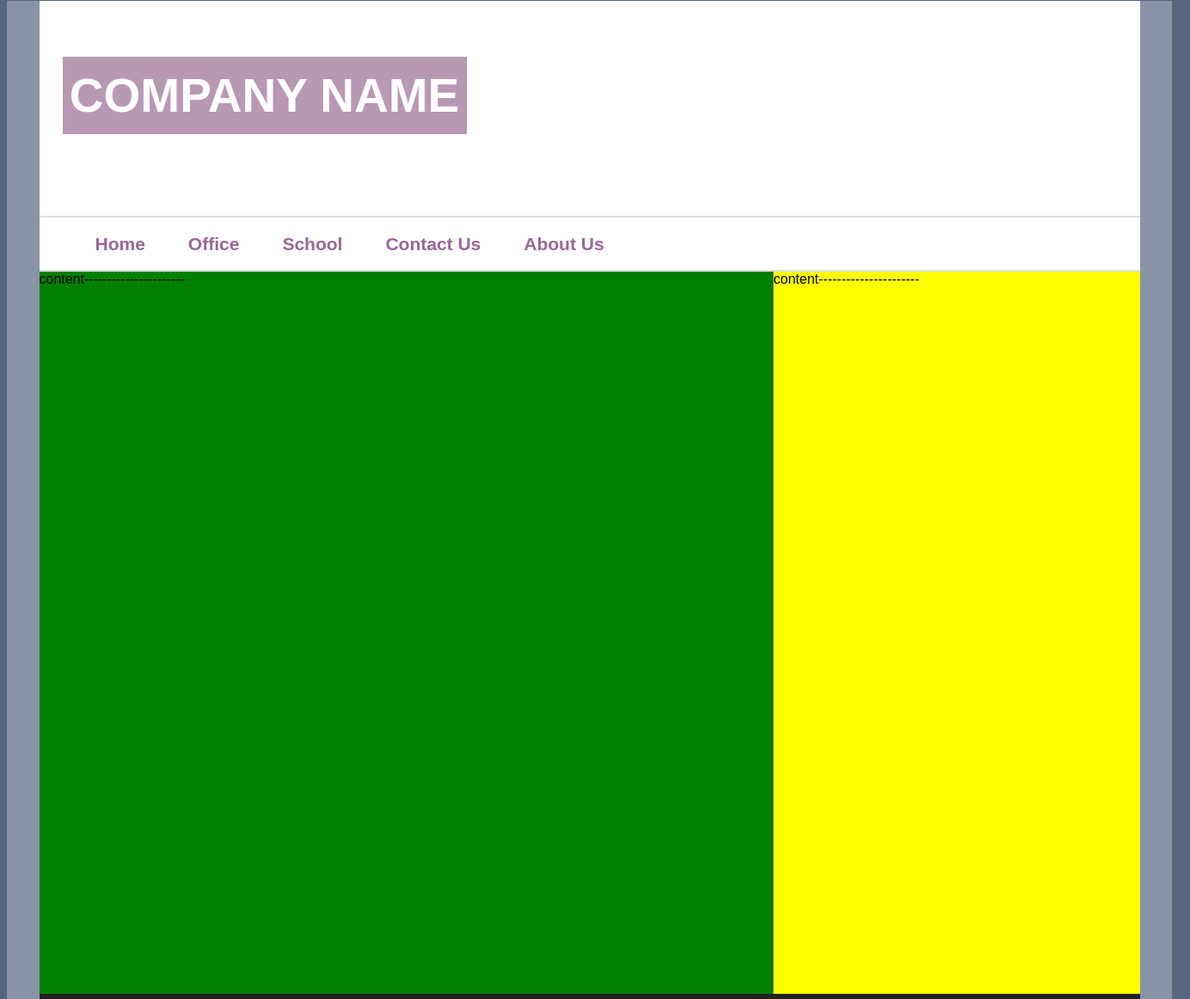
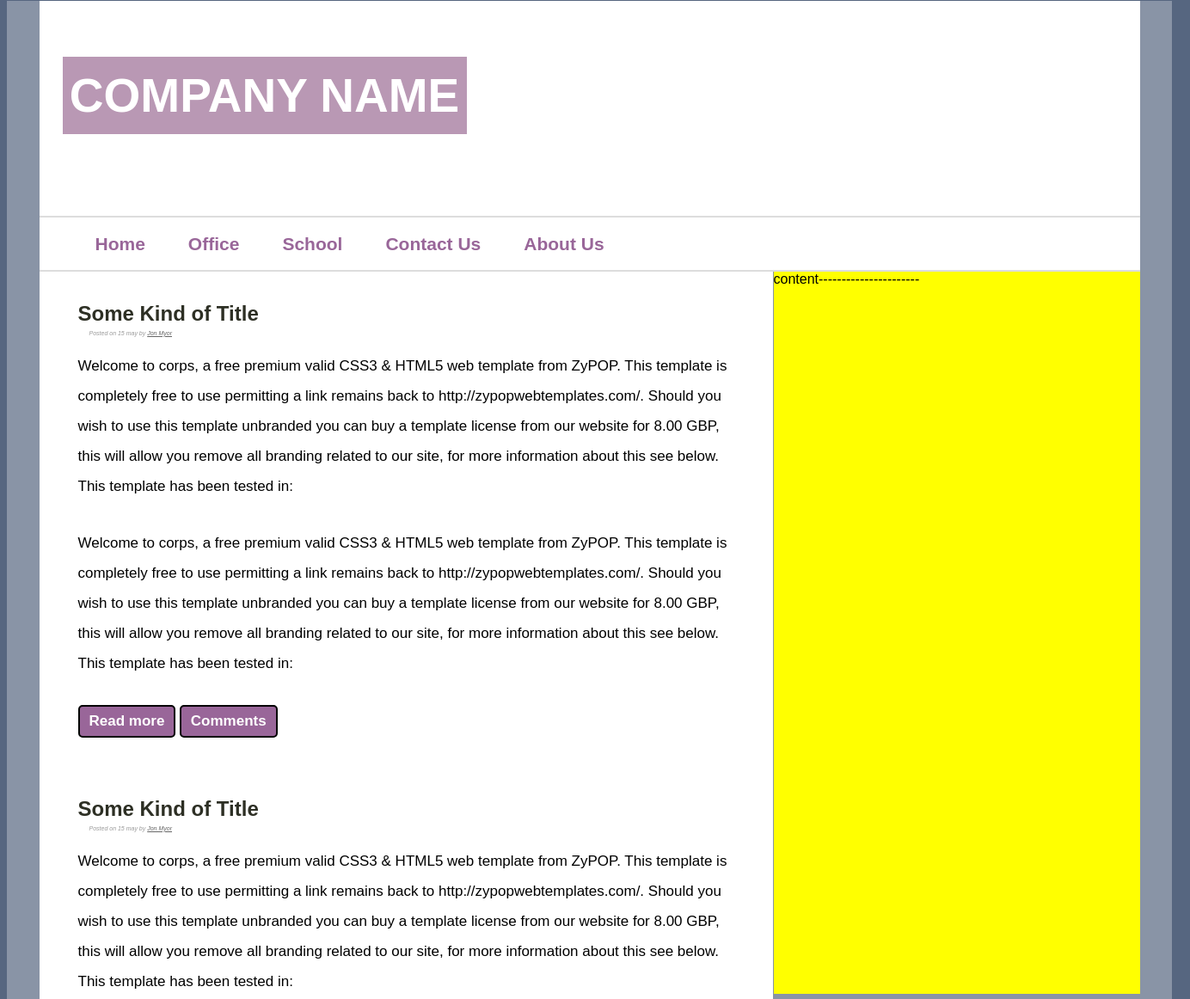
Before and after one commit to Dilmurat618/companyName, a plain HTML site: page index.html in a window 1280 px wide. Shown: the part 7-1169 px from the top of the page at 86% size, 1384 px wide, since content can reach past the window. Drawn offline with Linux system fonts and the light colour scheme.

Commit message:
contentBox finished

```diff
--- a/index.html
+++ b/index.html
@@ -34,8 +34,44 @@
 		<div class="centerbox">
 
 					<div	class="contents">
-						content----------------------
-					</div>
+							<article>
+								<h2><a href="#">Some Kind of Title</a></h2>
+								<div class="article-info">Posted on 15 may by <a href="#">Jon Myor</a></div>
+								<p>Welcome to corps, a free premium valid CSS3 & HTML5 web template from ZyPOP. This template is completely free to use permitting a link remains back to http://zypopwebtemplates.com/. Should you wish to use this template unbranded you can buy a template license from our website for 8.00 GBP, this will allow you remove all branding related to our site, for more information about this see below.
+
+This template has been tested in:</p>
+
+
+<p>Welcome to corps, a free premium valid CSS3 & HTML5 web template from ZyPOP. This template is completely free to use permitting a link remains back to http://zypopwebtemplates.com/. Should you wish to use this template unbranded you can buy a template license from our website for 8.00 GBP, this will allow you remove all branding related to our site, for more information about this see below.
+
+This template has been tested in:</p>
+
+
+
+							<button type="button" >Read more</button>
+							<button type="button" >Comments</button>
+
+							</article>
+<!-- ------------------------------------------------------ -->
+							<article>
+								<h2><a href="#">Some Kind of Title</a></h2>
+								<div class="article-info">Posted on 15 may by <a href="#">Jon Myor</a></div>
+								<p>Welcome to corps, a free premium valid CSS3 & HTML5 web template from ZyPOP. This template is completely free to use permitting a link remains back to http://zypopwebtemplates.com/. Should you wish to use this template unbranded you can buy a template license from our website for 8.00 GBP, this will allow you remove all branding related to our site, for more information about this see below.
+
+									This template has been tested in:</p>
+
+
+									<p>Welcome to corps, a free premium valid CSS3 & HTML5 web template from ZyPOP. This template is completely free to use permitting a link remains back to http://zypopwebtemplates.com/. Should you wish to use this template unbranded you can buy a template license from our website for 8.00 GBP, this will allow you remove all branding related to our site, for more information about this see below.
+
+										This template has been tested in:</p>
+
+							<button type="button" >Read more</button>
+							<button type="button" >Comments</button>
+
+							</article>
+
+					</div><!-- contents -->
+
 
 					<div	class="sidebar">
 						content----------------------
--- /dev/null
+++ b/sass/_article.sass
@@ -0,0 +1,77 @@
+
+
+article
+  margin-bottom: 19px
+  padding: 15px 45px
+  h2
+    margin-bottom: 5px
+    color: #2D2F24
+    a
+      color: #2D2F24
+      text-decoration: none
+      font-weight: bold
+      &:hover
+        text-decoration: underline
+
+
+.article-info
+  padding-left: 13px
+  font-size: 7px
+  color: #999999
+  font-style: italic
+  a
+    color: #666666
+
+p
+  line-height: 35px
+  // letter-spacing: 3.9px
+  margin-bottom: 31px
+  font-size: 17px
+
+button
+  background-color: #996699
+  border-radius: 5px
+  border-style: solid
+  // margin-left: 13px
+  padding: 7px 11px
+  font-size: 17px
+  font-weight: bold
+  color: white
+  // text-transform: uppercase
+  &:hover
+    background-color: #cc99cc
+
+
+
+
+
+
+
+
+
+
+
+
+
+
+
+
+
+
+
+
+
+
+
+
+
+
+
+
+
+
+
+
+
+
+/////////////////////////////////////////////
--- a/sass/_centerbox.sass
+++ b/sass/_centerbox.sass
@@ -5,19 +5,22 @@ $height-center: 840px
 .centerbox
   width: 1280px
   margin: 0 auto
-  // background-color: blue
-  .contents
-    margin: 0 auto
-    width: 853px
-    height: $height-center
-    float: left
-    background-color: green
-  .sidebar
-    height: $height-center
-    width: 426px
-    float: right
-    margin: 0 auto
-    background-color: yellow
+  // background-color: white
+
+.contents
+  // margin: 0 auto
+  width: 853px
+  // height: $height-center
+  float: left
+  background-color: white
+
+.sidebar
+  height: $height-center
+  width: 426px
+  float: right
+  margin: 0 auto
+  background-color: yellow
+
 
 
 
--- a/sass/main.sass
+++ b/sass/main.sass
@@ -2,6 +2,7 @@
 @import "variables"
 @import "navibar"
 @import "centerbox"
+@import "article"
 @import "footer"
 
 
@@ -16,6 +17,7 @@ hr
 body
   background-color: #566680
   font-family: Arial
+  //
 
 
 div
```
Also changed, not shown: css/main.css, 1 other file.
